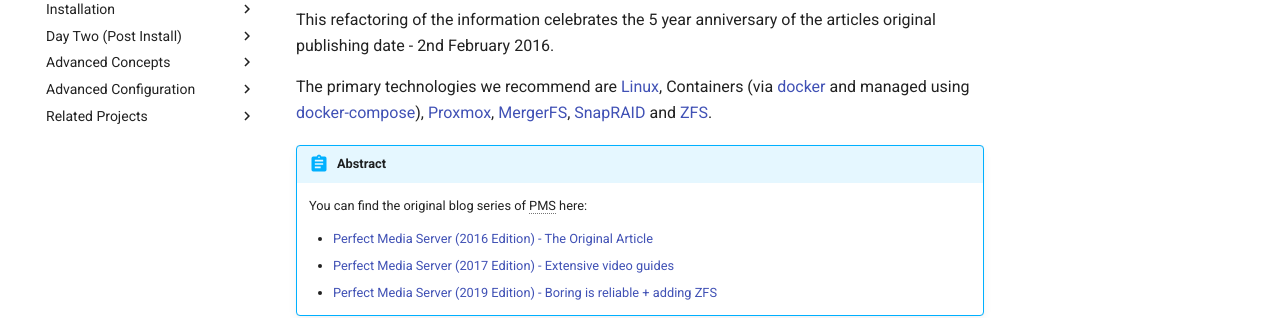
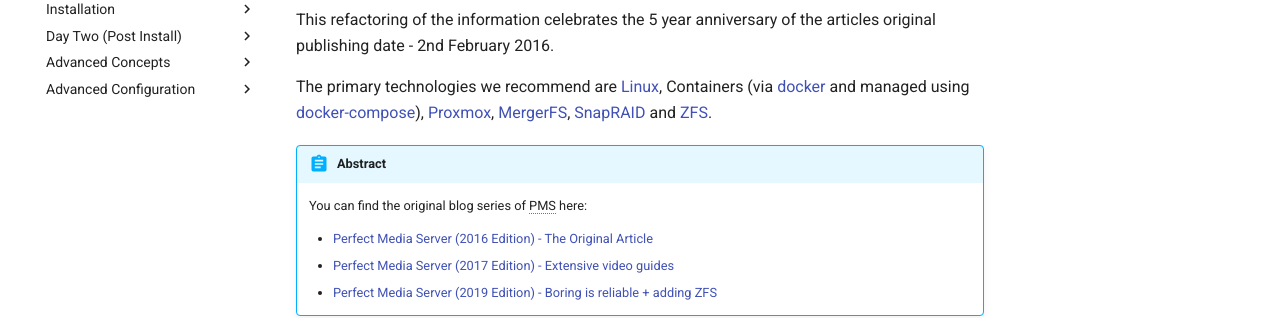
Before and after one commit to ironicbadger/pms-wiki, an MkDocs documentation site: the page built from docs/index.md, in a window 1280 px wide. Shown: the part 291-609 px from the top of the page. Built offline with MkDocs 1.6.1 and Material for MkDocs 9.7.7, drawn with Linux system fonts in a browser that asks for light colours; some web fonts are replaced; comment, search, counter and statistics services are not loaded.

Commit message:
removed non MVP pages from nav

```diff
--- a/mkdocs.yml
+++ b/mkdocs.yml
@@ -95,5 +95,5 @@ nav:
   - Advanced Configuration:
     - Using ZFS with MergerFS: 'advanced/combine-zfs-and-others.md'
     - Quick Sync and Proxmox passthrough: 'advanced/passthrough-igpu-gvtg.md'
-  - Related Projects:
-    - Virtualised OPNsense router: 'related-projects/virtualised-opnsense-proxmox.md'
+  #- Related Projects:
+    #- Virtualised OPNsense router: 'related-projects/virtualised-opnsense-proxmox.md'
```
